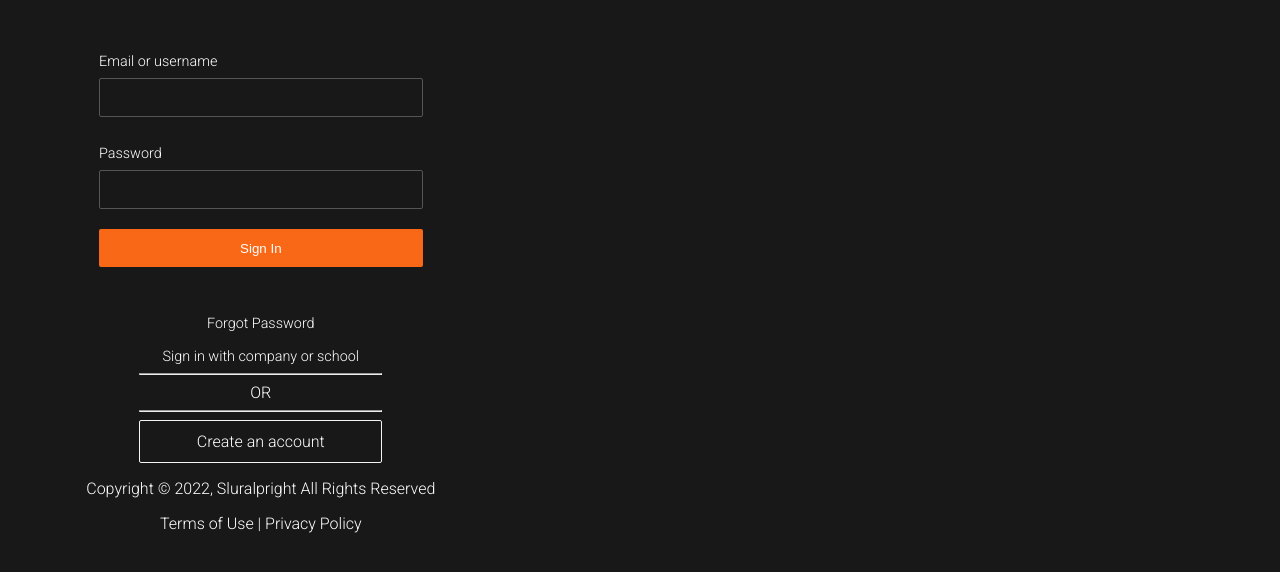
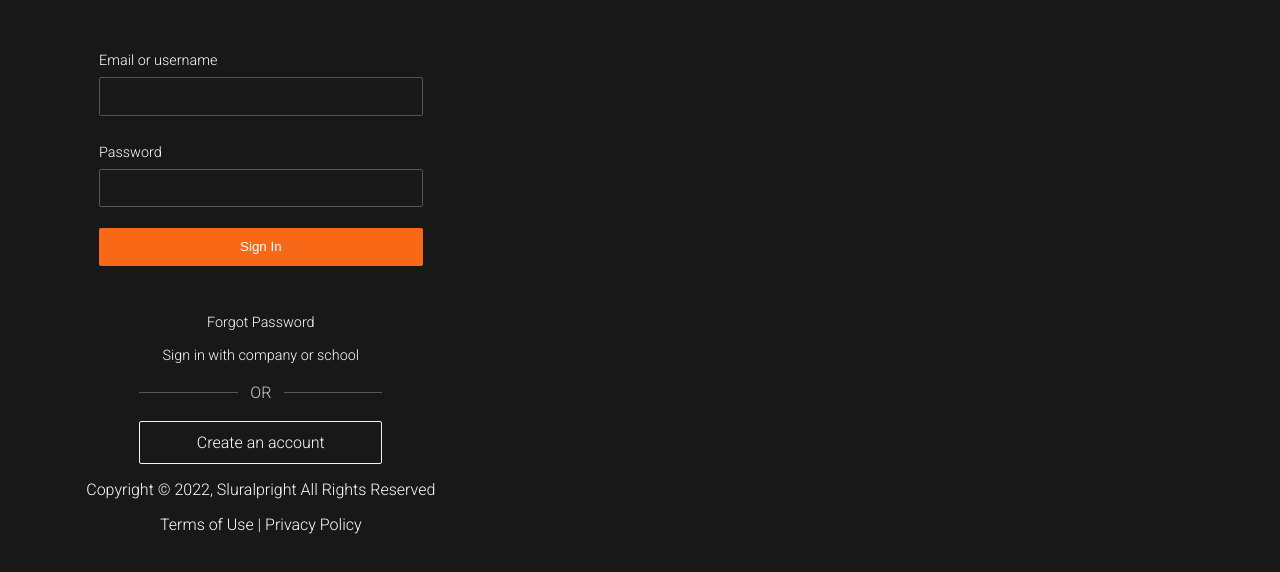
Before and after one commit to sheronimo/practice-pluralsight_clone, a plain HTML site: page index.html in a window 1280 px wide. Shown: the part 176-748 px from the top of the page. Drawn offline with Linux system fonts and the light colour scheme.

Commit message:
or part styling

```diff
--- a/scss/main.scss
+++ b/scss/main.scss
@@ -88,9 +88,27 @@ a {
 			display: flex;
 			flex-direction: column;
 			justify-content: center;
-			align-items: center;
 			gap: 1rem;
 			font-size: 0.9rem;
+		}
+
+		.or {
+			display: flex;
+			flex-direction: row;
+			align-items: center;
+			margin: 1.2rem 0;
+
+			&-text {
+				color: $clr-neutral-lighter;
+				padding: 0 0.8rem;
+			}
+
+			.bar {
+				flex: auto;
+				border: none;
+				height: 1px;
+				background: $clr-neutral-light;
+			}
 		}
 	}
 }
```
Also changed, not shown: css/main.css, 1 other file.
